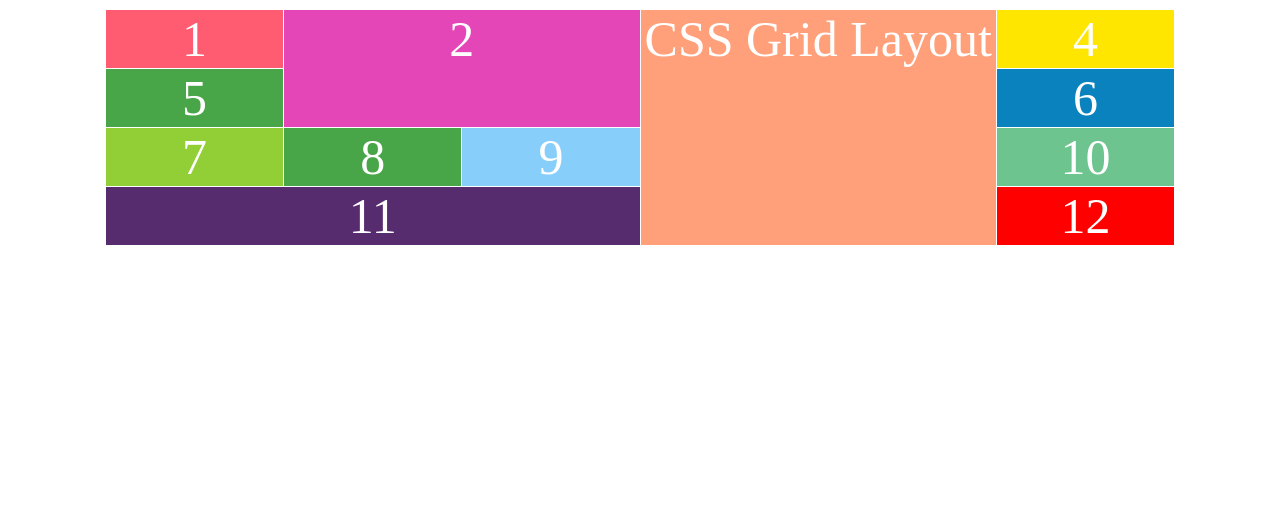
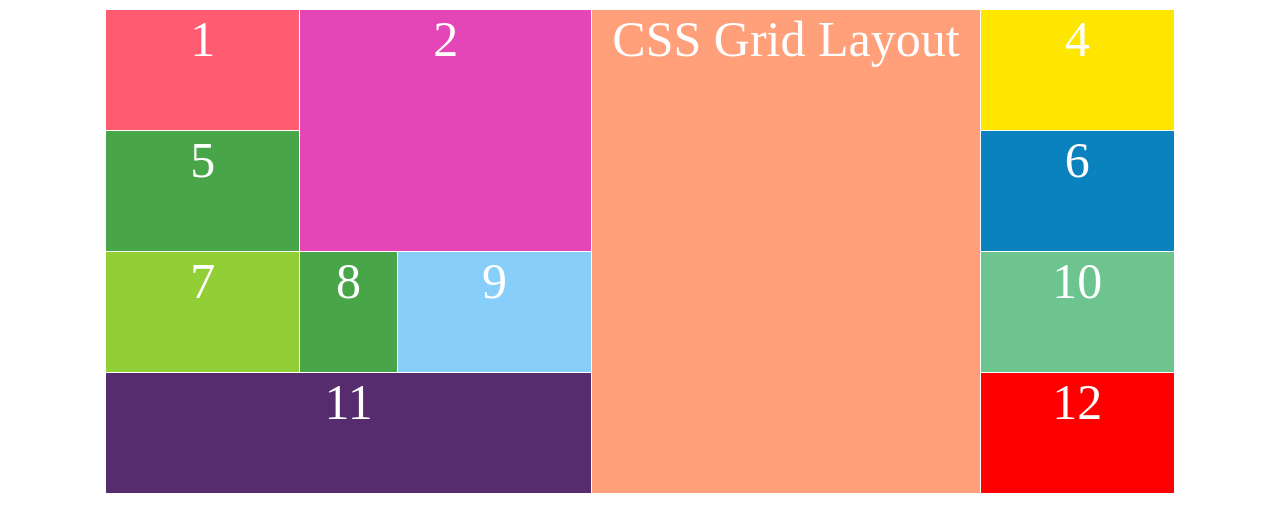
Before and after one commit to Ramles75/Tap-r-qlar, a plain HTML site: page tapsiriq12/index.html in a window 1280 px wide. Drawn offline with Linux system fonts and the light colour scheme.

Commit message:
file modified

```diff
--- a/tapsiriq12/style.css
+++ b/tapsiriq12/style.css
@@ -10,8 +10,8 @@
     max-width: 1140px;
     padding: 10px;
     display: grid;
-    grid-template-columns: repeat(6, 1fr);
-    grid-template-rows: repeat(4, 1fr);
+    grid-template-columns: 1fr 0.5fr 1fr 1fr 1fr 1fr;
+    grid-template-rows: repeat(4, 120px);
     gap: 1px;
     font-size: 50px;
 }
```
